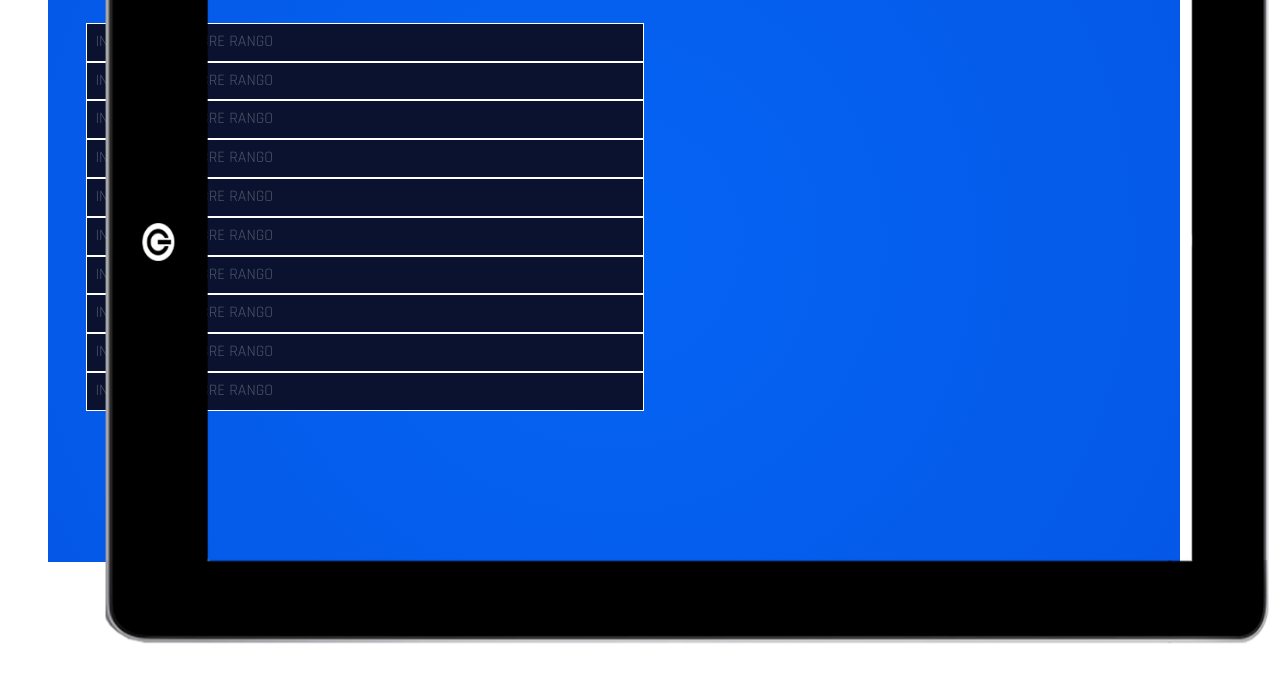
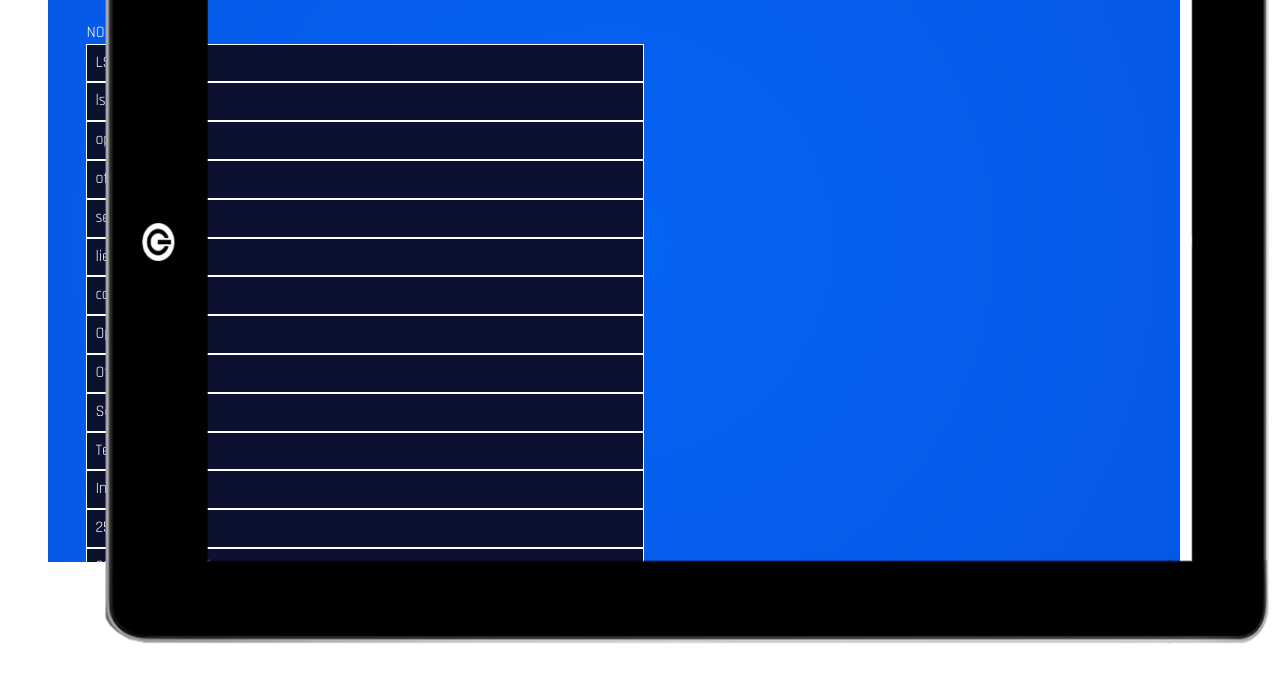
Before and after one commit to JeremyMcGrath1987/creador_facciones_comercio, a Vue app: page /#/FactionConfiguration in a window 1280 px wide. Shown: the top 682 px of the page. Built offline with nearby package versions, Linux system fonts and the light colour scheme; a small style sheet from the web is missing.

Commit message:
created faction configuration

```diff
--- a/src/store/gang/index.js
+++ b/src/store/gang/index.js
@@ -21,33 +21,33 @@ export default {
       _ranks: [
         {
           id: 5,
-          name: "cadet",
-          label: "Cadete",
-          money: "$300"
+          name: "operario",
+          label: "Operario",
+          money: 250
         },
         {
           id: 45,
           name: "officer",
           label: "Oficial",
-          money: "$400"
+          money: 300
         },
         {
           id: 17,
           name: "sergeant",
           label: "Sargento",
-          money: "$400"
+          money: 350
         },
         {
           id: 8,
           name: "lieutenant",
           label: "Teniente",
-          money: "$400"
+          money: 400
         },
 {
           id: 456,
           name: "cadet",
           label: "Inspector",
-          money: "$300"
+          money: 450
         },
         {
           id: 425,
--- a/src/views/FactionConfiguration.vue
+++ b/src/views/FactionConfiguration.vue
@@ -5,103 +5,112 @@
         {{ singleFaction._label }}
       </h1>
     </div>
-    <div class="alertSure bg-panel-dark border border-panel-light" v-if="rank">
-      <p class="appearance-none text-white bg-panel-dark w-full p-2">
-        Selecciona un rango para {{ name }}:
-      </p>
-      <div
-        class="inline-block mr-4"
-        v-for="(rango, key, index) in singleFaction._ranks"
-        :key="index"
-      >
-        <input type="radio" v-model="rankObject" v-bind:value="rango" />
-        {{ rango.label }}
-      </div>
-      <div></div>
-      <button
-        v-if="rankObject != ''"
-        class="flex-shrink-0 bg-panel-light hover:bg-gray-500 text-gray-800 py-2 px-4 border border-panel-light hover:border-gray-500"
-        @click="rankEmployee(id, index, rankObject)"
-      >
-        ACEPTAR
-      </button>
-      <button
-        class="flex-shrink-0 bg-panel-light hover:bg-gray-500 text-gray-800 py-2 px-4 border border-panel-light hover:border-gray-500"
-        @click="rank = false"
-      >
-        CANCELAR
-      </button>
-    </div>
-    <div class="alertSure bg-panel-dark border border-panel-light" v-if="show">
-      <p class="appearance-none text-white bg-panel-dark w-full p-2">
-        ¿Estas segura/o de echar a {{ name }}?
-      </p>
-      <button
-        class="flex-shrink-0 bg-panel-light hover:bg-gray-500 text-gray-800 py-2 px-4 border border-panel-light hover:border-gray-500"
-        @click="dismissEmployee(id, index)"
-      >
-        ACEPTAR
-      </button>
-      <button
-        class="flex-shrink-0 bg-panel-light hover:bg-gray-500 text-gray-800 py-2 px-4 border border-panel-light hover:border-gray-500"
-        @click="show = false"
-      >
-        CANCELAR
-      </button>
-    </div>
     <div class="file-details-content flex flex-row">
       <!-- <div class="flex flex-wrap py-4 pl-4">
         <file-menu active="files" />
       </div> -->
       <div class="file-content py-4 pr-2 flex flex-col w-1/2 separation">
+      <label>Nombre Empresa</label>
         <input
           class="appearance-none bg-panel-dark border border-panel-light w-full p-2 focus:outline-none placeholder-gray-700"
           type="text"
+          v-model="labelFaction"
           placeholder="INTRODUCE NOMBRE RANGO"
         />
         <input
           class="appearance-none bg-panel-dark border border-panel-light w-full p-2 focus:outline-none placeholder-gray-700"
           type="text"
+          v-model="nameFaction"
           placeholder="INTRODUCE NOMBRE RANGO"
         />
         <input
           class="appearance-none bg-panel-dark border border-panel-light w-full p-2 focus:outline-none placeholder-gray-700"
           type="text"
+          v-model="rankNameFaction1"
           placeholder="INTRODUCE NOMBRE RANGO"
         />
         <input
           class="appearance-none bg-panel-dark border border-panel-light w-full p-2 focus:outline-none placeholder-gray-700"
           type="text"
+          v-model="rankNameFaction2"
           placeholder="INTRODUCE NOMBRE RANGO"
         />
         <input
           class="appearance-none bg-panel-dark border border-panel-light w-full p-2 focus:outline-none placeholder-gray-700"
           type="text"
+          v-model="rankNameFaction3"
           placeholder="INTRODUCE NOMBRE RANGO"
         />
         <input
           class="appearance-none bg-panel-dark border border-panel-light w-full p-2 focus:outline-none placeholder-gray-700"
           type="text"
+          v-model="rankNameFaction4"
           placeholder="INTRODUCE NOMBRE RANGO"
         />
         <input
           class="appearance-none bg-panel-dark border border-panel-light w-full p-2 focus:outline-none placeholder-gray-700"
           type="text"
+          v-model="rankNameFaction5"
           placeholder="INTRODUCE NOMBRE RANGO"
         />
         <input
           class="appearance-none bg-panel-dark border border-panel-light w-full p-2 focus:outline-none placeholder-gray-700"
           type="text"
+          v-model="rankLabelFaction1"
           placeholder="INTRODUCE NOMBRE RANGO"
         />
         <input
           class="appearance-none bg-panel-dark border border-panel-light w-full p-2 focus:outline-none placeholder-gray-700"
           type="text"
+          v-model="rankLabelFaction2"
           placeholder="INTRODUCE NOMBRE RANGO"
         />
         <input
           class="appearance-none bg-panel-dark border border-panel-light w-full p-2 focus:outline-none placeholder-gray-700"
           type="text"
+          v-model="rankLabelFaction3"
+          placeholder="INTRODUCE NOMBRE RANGO"
+        />
+        <input
+          class="appearance-none bg-panel-dark border border-panel-light w-full p-2 focus:outline-none placeholder-gray-700"
+          type="text"
+          v-model="rankLabelFaction4"
+          placeholder="INTRODUCE NOMBRE RANGO"
+        />
+        <input
+          class="appearance-none bg-panel-dark border border-panel-light w-full p-2 focus:outline-none placeholder-gray-700"
+          type="text"
+          v-model="rankLabelFaction5"
+          placeholder="INTRODUCE NOMBRE RANGO"
+        />
+        <input
+          class="appearance-none bg-panel-dark border border-panel-light w-full p-2 focus:outline-none placeholder-gray-700"
+          type="text"
+          v-model="rankMoneyFaction1"
+          placeholder="INTRODUCE NOMBRE RANGO"
+        />
+        <input
+          class="appearance-none bg-panel-dark border border-panel-light w-full p-2 focus:outline-none placeholder-gray-700"
+          type="text"
+          v-model="rankMoneyFaction2"
+          placeholder="INTRODUCE NOMBRE RANGO"
+        />
+        <input
+          class="appearance-none bg-panel-dark border border-panel-light w-full p-2 focus:outline-none placeholder-gray-700"
+          type="text"
+          v-model="rankMoneyFaction3"
+          placeholder="INTRODUCE NOMBRE RANGO"
+        />
+        <input
+          class="appearance-none bg-panel-dark border border-panel-light w-full p-2 focus:outline-none placeholder-gray-700"
+          type="text"
+          v-model="rankMoneyFaction4"
+          placeholder="INTRODUCE NOMBRE RANGO"
+        />
+        <input
+          class="appearance-none bg-panel-dark border border-panel-light w-full p-2 focus:outline-none placeholder-gray-700"
+          type="text"
+          v-model="rankMoneyFaction5"
           placeholder="INTRODUCE NOMBRE RANGO"
         />
       </div>
@@ -116,11 +125,35 @@ export default {
   name: "information",
   /* components: { fileMenu }, */
   mixins: [singleFaction, formatPrice],
+  data: () => {
+    return {
+      nameFaction: "",
+      labelFaction: "",
+      rankFaction: [],
+      rankNameFaction1: "",
+      rankNameFaction2: "",
+      rankNameFaction3: "",
+      rankNameFaction4: "",
+      rankNameFaction5: "",
+      rankLabelFaction1: "",
+      rankLabelFaction2: "",
+      rankLabelFaction3: "",
+      rankLabelFaction4: "",
+      rankLabelFaction5: "",
+      rankMoneyFaction1: 0,
+      rankMoneyFaction2: 0,
+      rankMoneyFaction3: 0,
+      rankMoneyFaction4: 0,
+      rankMoneyFaction5: 0,
+
+    };
+  },
   async mounted() {
     await this.$store.dispatch("loadingScreen/ISLOADING", false);
+    return this.nameFaction=this.singleFaction._name, this.labelFaction=this.singleFaction._label, this.rankNameFaction1=this.singleFaction._ranks[0].name, this.rankNameFaction2=this.singleFaction._ranks[1].name, this.rankNameFaction3=this.singleFaction._ranks[2].name, this.rankNameFaction4=this.singleFaction._ranks[3].name, this.rankNameFaction5=this.singleFaction._ranks[4].name, this.rankLabelFaction1=this.singleFaction._ranks[0].label, this.rankLabelFaction2=this.singleFaction._ranks[1].label, this.rankLabelFaction3=this.singleFaction._ranks[2].label, this.rankLabelFaction4=this.singleFaction._ranks[3].label, this.rankLabelFaction5=this.singleFaction._ranks[4].label, this.rankMoneyFaction1=this.singleFaction._ranks[0].money, this.rankMoneyFaction2=this.singleFaction._ranks[1].money, this.rankMoneyFaction3=this.singleFaction._ranks[2].money, this.rankMoneyFaction4=this.singleFaction._ranks[3].money, this.rankMoneyFaction5=this.singleFaction._ranks[4].money ;
   },
 };
 </script>
 <style lang="scss">
 
-</style> */
+</style>
```
Also changed, not shown: 1 other file (tests, documents, lock files or other folders).
